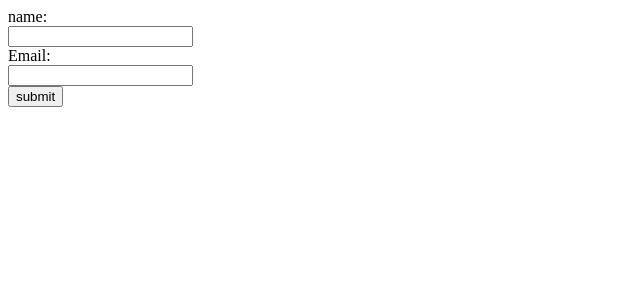
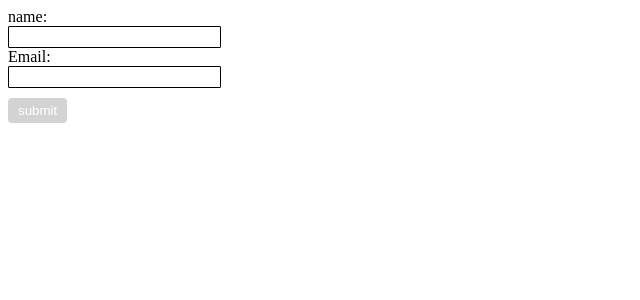
Before and after one commit to kanaiya-valvi/React-practice, a React (Create React App) app: page / in a window 1280 px wide. Shown: the top 300 px of the page, without its empty margins (0-640 px from the left). Built offline with nearby package versions, Linux system fonts and the light colour scheme.

Commit message:
add error handling

```diff
--- a/src/components/Form.js
+++ b/src/components/Form.js
@@ -3,14 +3,20 @@ import useInput from "../hooks/InputValidation";
 const Form = () => {
   const {
     value: enterdName,
+    hasError: nameHasError,
     isValid: nameIsValid,
     valueChangeHenders: nameCahangedHender,
+    inputBlurHandler: nameBlurHandler,
+    reset: resetNameHandler,
   } = useInput((value) => value.trim() !== "");
   const {
     value: enteredEmail,
     isValid: emialIsValid,
+    hasError: emailHasError,
     valueChangeHenders: emailChangeHender,
-  } = useInput((value) => value.includes("@"));
+    inputBlurHandler: emailBlurHandler,
+    reset: resetEmailHandler,
+  } = useInput((email) => email.includes("@"));
   const inputfild = [
     {
       key_no: 1,
@@ -19,29 +25,34 @@ const Form = () => {
       id: "name",
       change: nameCahangedHender,
       value: enterdName,
+      valid: nameIsValid,
+      blure: nameBlurHandler,
+      error: nameHasError,
     },
     {
       key_no: 2,
       name: "Email",
       type: "email",
       id: "email",
+      valid: emialIsValid,
       change: emailChangeHender,
       value: enteredEmail,
+      blure: emailBlurHandler,
+      error: emailHasError,
     },
-    // {
-    //   key_no: 3,
-    //   name: "Password",
-    //   type: "password",
-    //   id: "password",
-    //   cahnge: valueChangeHenders,
-    //   value: "",
-    // },
   ];
+  let formIsValid = false;
+  if (nameIsValid && emialIsValid) formIsValid = true;
 
   const submitHandler = (e) => {
     e.preventDefault();
-    if (nameIsValid && emialIsValid) console.log(enterdName, enteredEmail);
-    else console.log("somthig is Wrong!!");
+    if (nameIsValid && emialIsValid) {
+      console.log(enterdName, enteredEmail);
+      resetNameHandler();
+      resetEmailHandler();
+    } else {
+      console.log("somthig is wrong!!");
+    }
   };
 
   return (
@@ -50,13 +61,18 @@ const Form = () => {
         <Inputs
           key={data.key_no}
           type={data.type}
+          valid={data.valid}
           id={data.id}
+          blure={data.blure}
           change={data.change}
           name={data.name}
           value={data.value}
+          error={data.error}
         />
       ))}
-      <button type="submit">submit</button>
+      <button type="submit" disabled={!formIsValid}>
+        submit
+      </button>
     </form>
   );
 };
--- a/src/components/Inputs.js
+++ b/src/components/Inputs.js
@@ -1,15 +1,20 @@
+import "./inputvalid.css";
 const Inputs = (props) => {
+  const blur = props.error ? "blur" : "";
   return (
     <div key={props.keys}>
       <label htmlFor={props.id}>{props.name}:</label>
       <br />
       <input
+        className={blur}
         type={props.type}
         id={props.id}
         onChange={props.change}
         name={props.name}
+        onBlur={props.blure}
         value={props.value}
       />
+      {props.error && <small>Inputs are not valid</small>}
     </div>
   );
 };
--- /dev/null
+++ b/src/components/inputvalid.css
@@ -0,0 +1,23 @@
+input {
+    border-radius: 1px;
+    border: 1px solid;
+    font-size: 16px;
+}
+
+form .blur {
+    background: #ff00004e;
+    border-color: #ff00009a;
+}
+
+button:disabled {
+    background-color: lightgray;
+}
+
+button {
+    background-color: rebeccapurple;
+    padding: 5px 10px;
+    border: none;
+    border-radius: 4px;
+    color: #fff;
+    margin-top: 10px;
+}
--- a/src/hooks/InputValidation.js
+++ b/src/hooks/InputValidation.js
@@ -1,14 +1,31 @@
 import { useState } from "react";
 const useInput = (validateValue) => {
   const [enteredValue, setEnterValue] = useState("");
+  const [isTouched, setIsTouched] = useState(false);
 
   const valueIsValid = validateValue(enteredValue);
+  const hasError = !valueIsValid && isTouched;
 
   const valueChangeHenders = (event) => {
     setEnterValue(event.target.value);
   };
 
-  return { value: enteredValue, valueChangeHenders, isValid: valueIsValid };
+  const inputBlurHandler = () => {
+    setIsTouched(true);
+  };
+  const reset = () => {
+    setEnterValue("");
+    setIsTouched(false);
+  };
+
+  return {
+    value: enteredValue,
+    isValid: valueIsValid,
+    valueChangeHenders,
+    hasError,
+    inputBlurHandler,
+    reset,
+  };
 };
 
 export default useInput;
```
